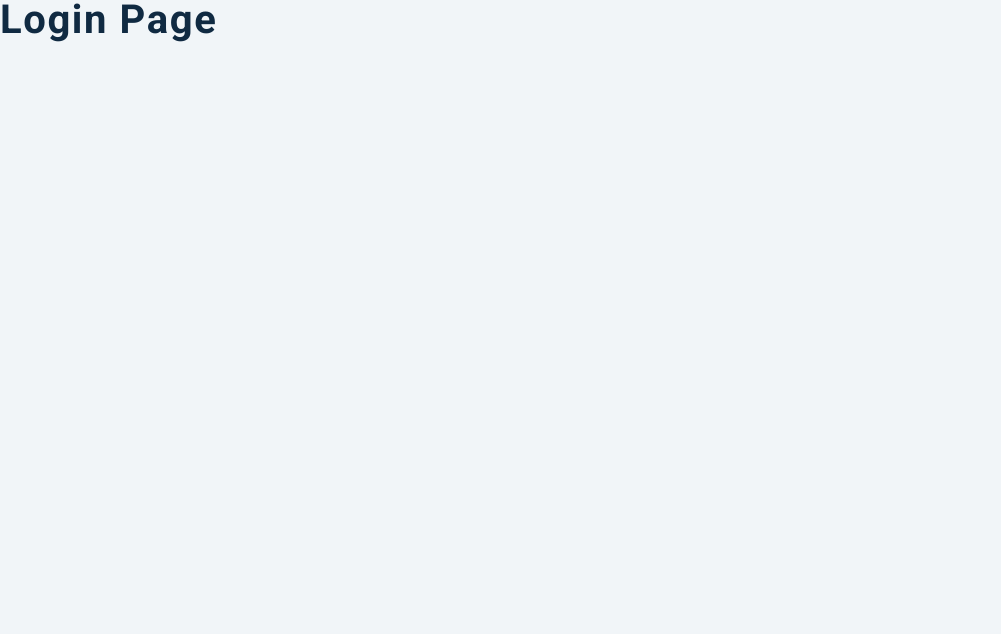
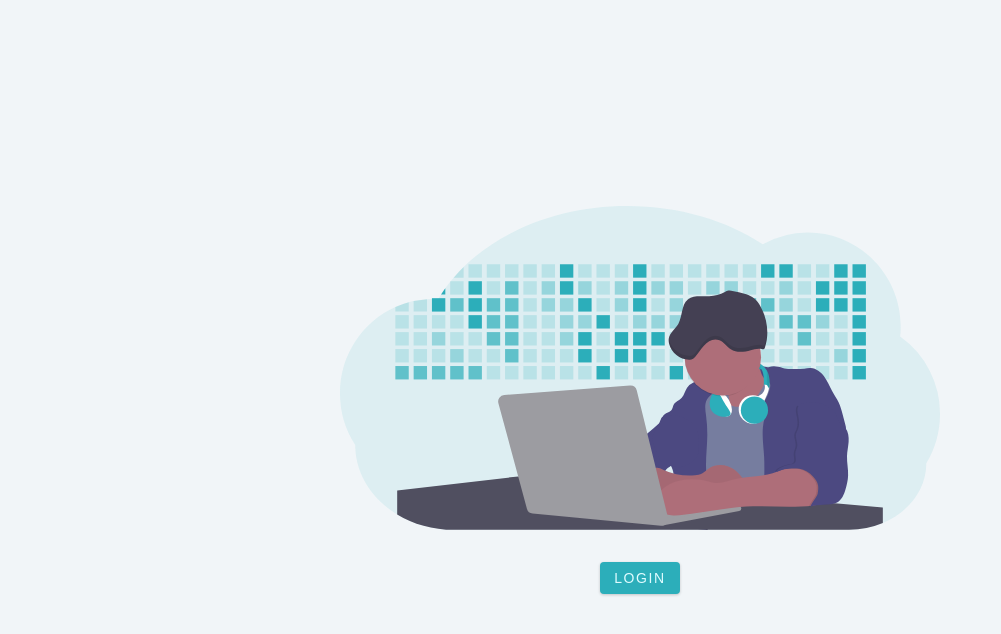
Before and after one commit to jojowabbit/react-githubusersdb, a React (Create React App) app: page /login in a window 1280 px wide. Shown: the top 634 px of the page, without its empty margins (0-1001 px from the left). Built offline with nearby package versions, Linux system fonts and the light colour scheme.

Commit message:
Error,Login & Dashboard page setup

```diff
--- a/src/pages/Dashboard.js
+++ b/src/pages/Dashboard.js
@@ -1,11 +1,15 @@
-import React from 'react';
-import { Info, Repos, User, Search, Navbar } from '../components';
-import loadingImage from '../images/preloader.gif';
-import { GithubContext } from '../context/context';
+import React from "react";
+import { Info, Repos, User, Search, Navbar } from "../components";
+import loadingImage from "../images/preloader.gif";
+import { GithubContext } from "../context/context";
 const Dashboard = () => {
   return (
     <main>
-      <h2>Dashboard Page</h2>
+      <Navbar />
+      <Search />
+      <Info />
+      <User />
+      <Repos />
     </main>
   );
 };
--- a/src/pages/Error.js
+++ b/src/pages/Error.js
@@ -1,8 +1,18 @@
-import React from 'react';
-import styled from 'styled-components';
-import { Link } from 'react-router-dom';
+import React from "react";
+import styled from "styled-components";
+import { Link } from "react-router-dom";
 const Error = () => {
-  return <h2>error page</h2>;
+  return (
+    <Wrapper>
+      <div>
+        <h1>404</h1>
+        <h3>sorry the page you tried cannot be found</h3>
+        <Link to="/" className="btn">
+          home
+        </Link>
+      </div>
+    </Wrapper>
+  );
 };
 const Wrapper = styled.section`
   min-height: 100vh;
--- a/src/pages/Login.js
+++ b/src/pages/Login.js
@@ -1,9 +1,16 @@
-import React from 'react';
-import { useAuth0 } from '@auth0/auth0-react';
-import styled from 'styled-components';
-import loginImg from '../images/login-img.svg';
+import React from "react";
+import { useAuth0 } from "@auth0/auth0-react";
+import styled from "styled-components";
+import loginImg from "../images/login-img.svg";
 const Login = () => {
-  return <h2>login page</h2>;
+  return (
+    <Wrapper>
+      <div className="container">
+        <img src={loginImg} alt="github user" />
+        <button className="btn">login</button>
+      </div>
+    </Wrapper>
+  );
 };
 const Wrapper = styled.section`
   min-height: 100vh;
```
